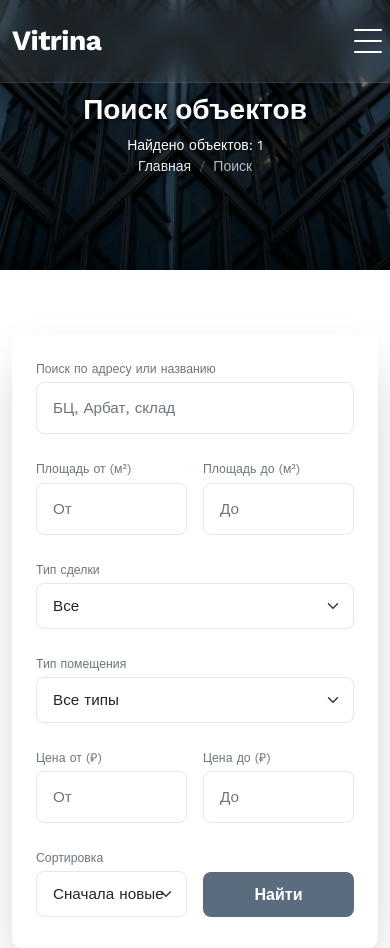
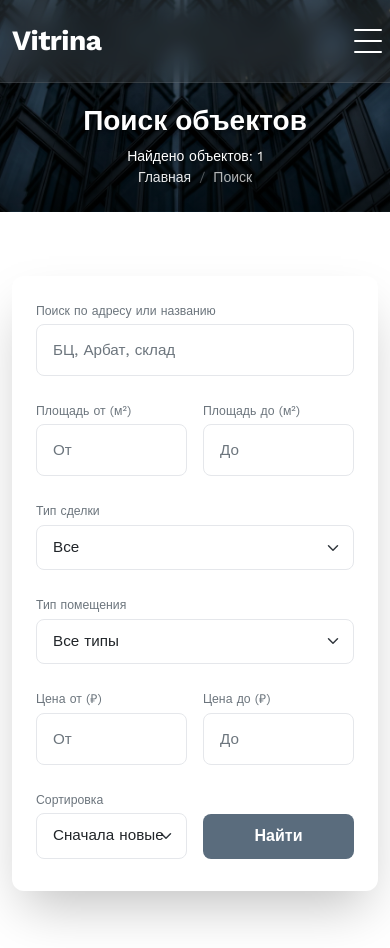
Before and after one commit to yuwi1k/vitrinarent, a FastAPI app: template templates/search.html in a window 390 px wide. Shown: the top 948 px of the page. Run offline with FastAPI, Linux system fonts and the light colour scheme; the template is opened without the code that fills it: most values are stand-ins (such as "Sample title", 1, 10 or a date in 2020); grey boxes marked "Sample" are stand-in pictures; some libraries are stand-ins or nearby versions; some web fonts are replaced.

Commit message:
commit 34

```diff
--- a/templates/search.html
+++ b/templates/search.html
@@ -83,6 +83,13 @@
       .vitrina-page-hero .breadcrumb-item a { color: rgba(255,255,255,0.9); }
       .vitrina-page-hero .breadcrumb-item.active { color: rgba(255,255,255,0.7); }
       .vitrina-page-hero .text-white { text-shadow: 0 1px 2px rgba(0,0,0,0.5); }
+      @media (max-width: 991.98px) {
+        .vitrina-page-hero { padding-top: 5.5rem; min-height: 24vh; align-items: flex-start; padding-bottom: 1.5rem; }
+        .vitrina-page-hero .container { padding-top: 0.5rem; }
+      }
+      @media (max-width: 575.98px) {
+        .vitrina-page-hero { padding-top: 6rem; min-height: 22vh; }
+      }
       .vitrina-search-card {
         background: #fff;
         border-radius: 12px;
```
